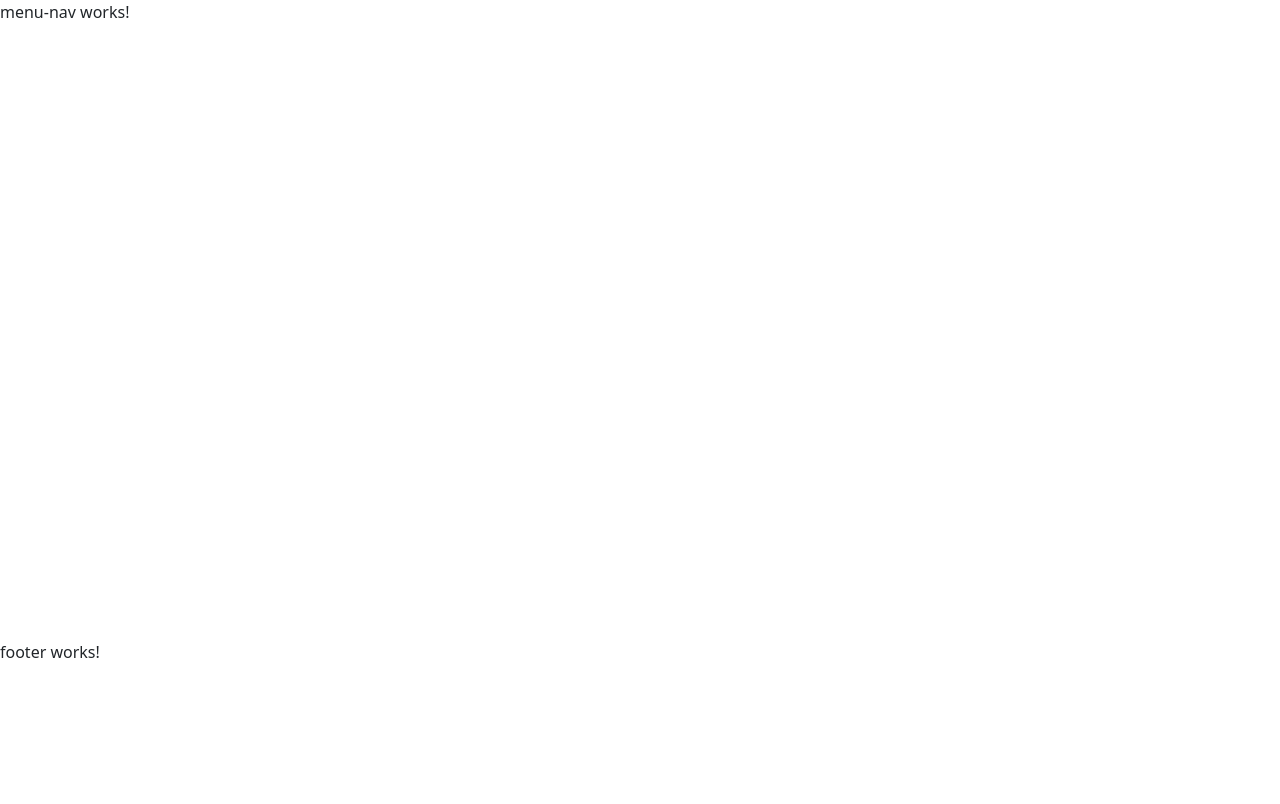
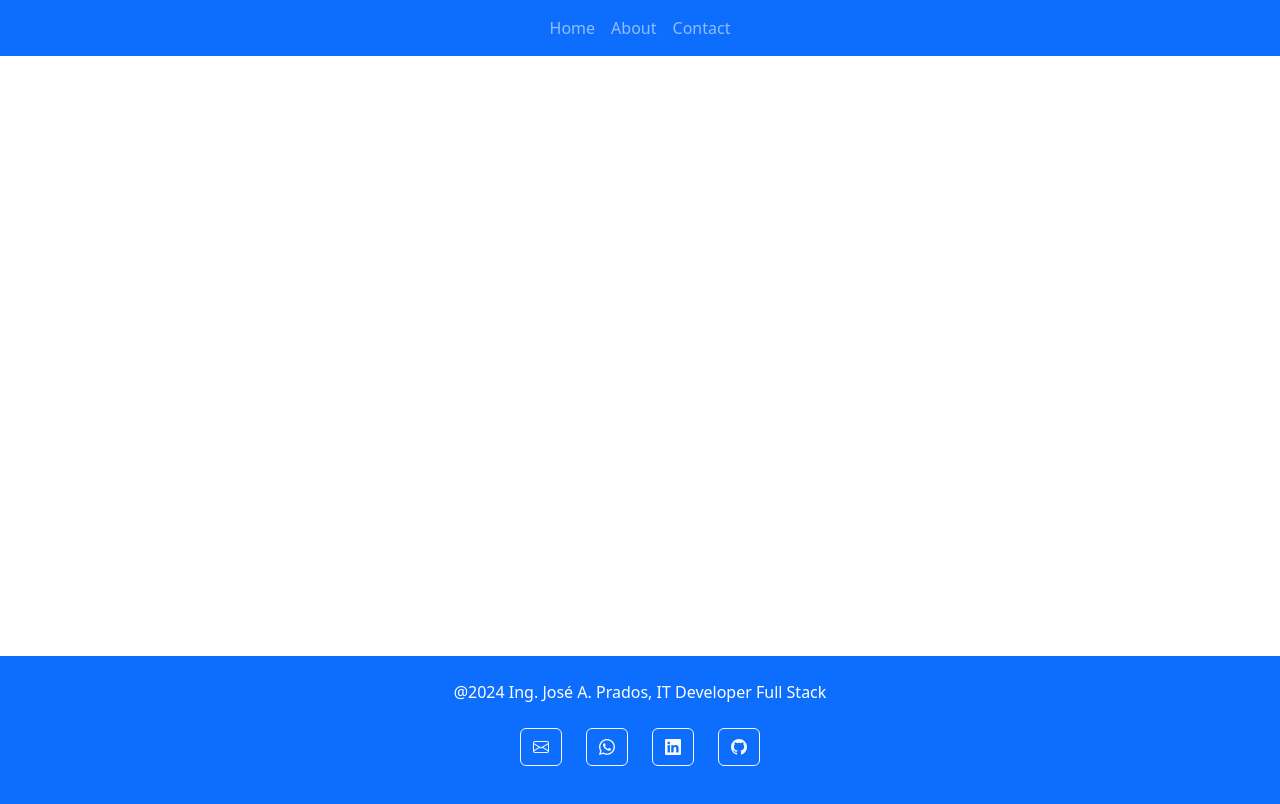
Before and after one commit to josealejandroprados/donationJP_frontend, an Angular app: page / in a window 1280 px wide. Built offline with nearby package versions, Linux system fonts and the light colour scheme.

Commit message:
se agregó estructura de los componentes footer y menu-nav correspondientes al modulo base-sitio

```diff
--- a/src/app/app-routing.module.ts
+++ b/src/app/app-routing.module.ts
@@ -27,7 +27,7 @@ const routes: Routes = [
 ];
 
 @NgModule({
-  imports: [RouterModule.forRoot(routes)],
+  imports: [RouterModule.forRoot(routes, {scrollPositionRestoration: 'top'})],
   exports: [RouterModule]
 })
 export class AppRoutingModule { }
--- a/src/app/modules/base-sitio/components/footer/footer.component.html
+++ b/src/app/modules/base-sitio/components/footer/footer.component.html
@@ -1 +1,21 @@
-<p>footer works!</p>
+<footer class="bg-primary text-white p-4" style="min-height: 150px;">
+    <div class="mb-4 text-center">
+        <p>{{texto1}}</p>
+    </div>
+
+    <div class="mt-4 text-center">
+        <a routerLink="contact" class="btn btn-outline-light">
+            <i class="bi bi-envelope"></i>
+        </a>
+        <button class="btn btn-outline-light ms-4" (click)="openWhatsApp()">
+            <i class="bi bi-whatsapp"></i>
+        </button>
+
+        <a class="btn btn-outline-light ms-4" [href]="enlace_linkedIn" target="_blank">
+            <i class="bi bi-linkedin"></i>
+        </a>
+        <a [href]="enlace_github" class="btn btn-outline-light ms-4" target="_blank">
+            <i class="bi bi-github"></i>
+        </a>
+    </div>
+</footer>
--- a/src/app/modules/base-sitio/components/footer/footer.component.ts
+++ b/src/app/modules/base-sitio/components/footer/footer.component.ts
@@ -7,4 +7,17 @@ import { Component } from '@angular/core';
 })
 export class FooterComponent {
 
+  fecha = new Date();
+  texto1 = '@'+this.fecha.getFullYear() + ' ' + 'Ing. José A. Prados' + ', IT Developer Full Stack';
+  enlace_linkedIn = 'https://www.linkedin.com/in/jos%C3%A9-alejandro-prados-70930b169/';
+  enlace_github = 'https://github.com/josealejandroprados';
+
+  openWhatsApp(){
+    const phoneNumber = '543814410958';
+    const message = '';
+    const url = `https://wa.me/${phoneNumber}?text=${encodeURIComponent(message)}`;
+
+    window.open(url, '_blank');
+  }
+
 }
--- a/src/app/modules/base-sitio/components/menu-nav/menu-nav.component.html
+++ b/src/app/modules/base-sitio/components/menu-nav/menu-nav.component.html
@@ -1 +1,27 @@
-<p>menu-nav works!</p>
+<nav class="navbar navbar-expand-md bg-primary" data-bs-theme="dark">
+    <div class="container-fluid">
+      <!-- <a class="navbar-brand" href="#">Navbar</a> -->
+      <button class="navbar-toggler" type="button" data-bs-toggle="collapse" data-bs-target="#navbarSupportedContent" aria-controls="navbarSupportedContent" aria-expanded="false" aria-label="Toggle navigation">
+        <span class="navbar-toggler-icon"></span>
+      </button>
+      <div class="collapse navbar-collapse" id="navbarSupportedContent">
+        <ul class="navbar-nav mx-auto mb-2 mb-lg-0">
+          <li class="nav-item">
+            <a class="nav-link" routerLink="home" routerLinkActive="active" ariaCurrentWhenActive="page">
+                Home
+            </a>
+          </li>
+          <li class="nav-item">
+            <a class="nav-link" routerLink="about" routerLinkActive="active" ariaCurrentWhenActive="page">
+                About
+            </a>
+          </li>
+          <li class="nav-item">
+            <a class="nav-link" routerLink="contact" routerLinkActive="active" ariaCurrentWhenActive="page">
+                Contact
+            </a>
+          </li>
+        </ul>
+      </div>
+    </div>
+</nav>
```
